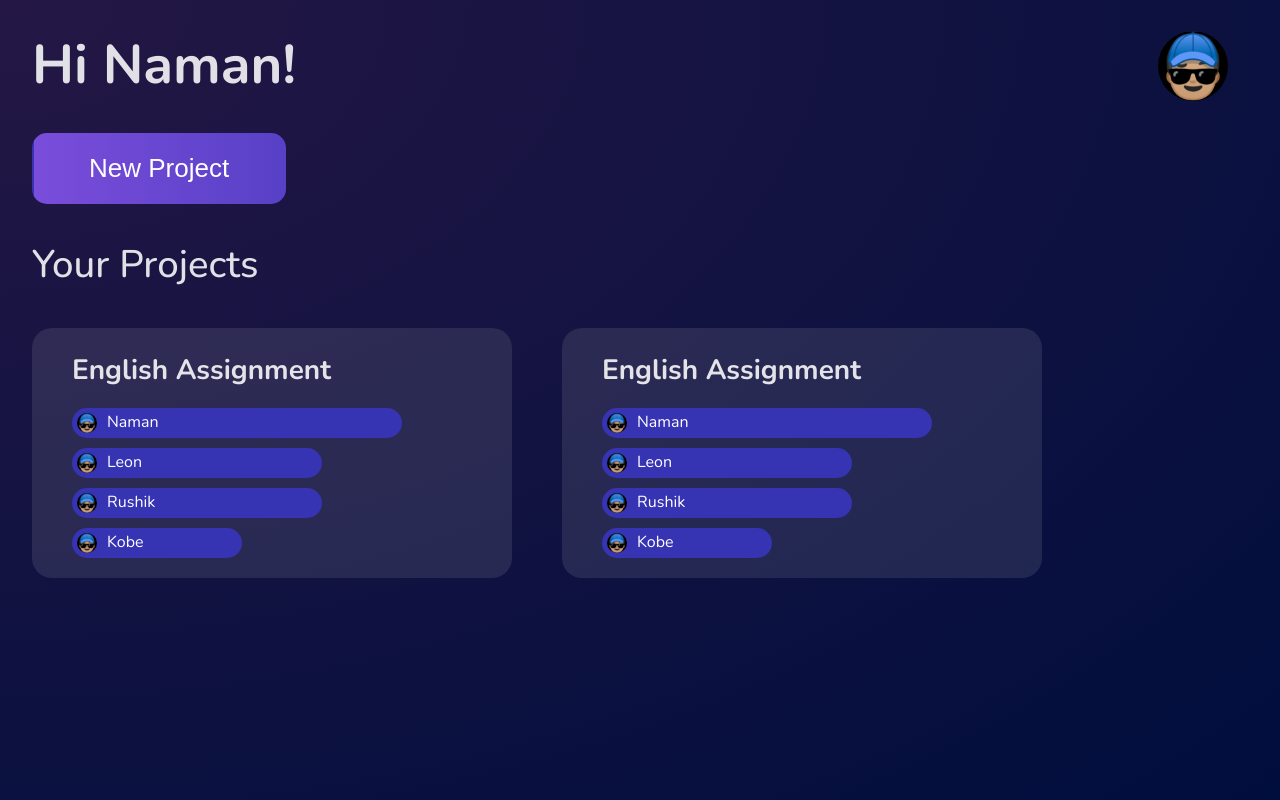
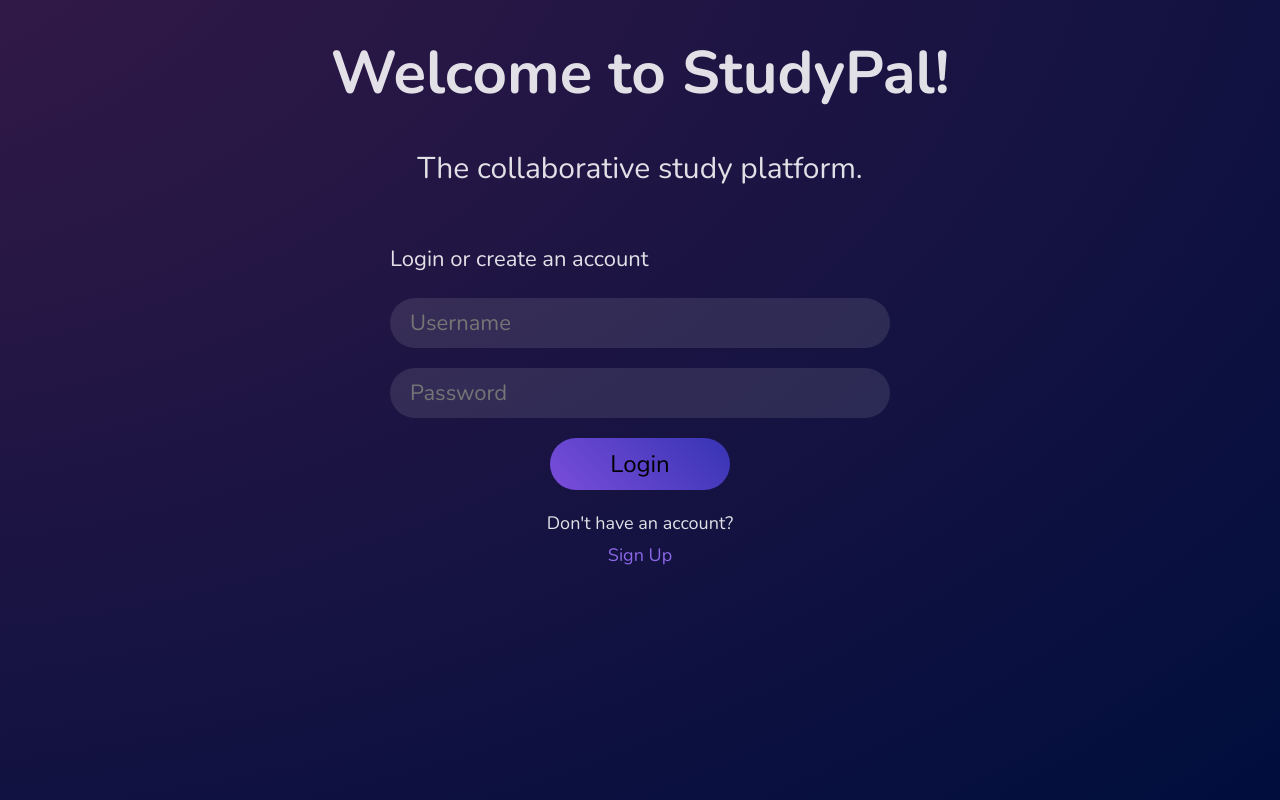
Before and after one commit to devsoc-unsw/trainee-24t-2, a React (Vite) app in the folder frontend/: page / in a window 1280 px wide. Built offline with nearby package versions, Linux system fonts and the light colour scheme.

Commit message:
Signup page

```diff
--- a/frontend/src/App.css
+++ b/frontend/src/App.css
@@ -1,15 +1,66 @@
 #root {
   max-width: 1280px;
   margin: 0 0;
-  padding: 0px 40px;
+  padding: 0px 0px;
   text-align: left;
+}
+
+ button, input {
+  font-family: "Nunito", sans-serif;
+ }
+
+.login-signup-container {
+  /* border: 2px solid white; */
+  justify-content: center;
+  align-items: center;
+  width: 500px;
+  font-size: 32px;
+  position: absolute;
+  left: 50%;
+  transform: translate(-50%, 0%);
+}
+
+.username-input {
+  display: block;
+  margin: 20px auto;
+  width: 460px;
+  height: 50px;
+  border-radius: 300px;
+  font-size: 22px;
+  border: none;
+  padding: 0px 20px;
+}
+
+.password-input {
+  display: block;
+  margin: 20px auto;
+  width: 460px;
+  height: 50px;
+  border-radius: 300px;
+  font-size: 22px;
+  padding: 0px 20px;
+}
+
+.login-button {
+  display: block;
+  margin: 20px auto;
+  padding: 10px 60px;
+  font-size: 24px;
+  background-image: linear-gradient(45deg, #7A4DDB 0%, #3634B3  100%);
+  border: none;
+  border-radius: 300px;
+}
+
+.login-subtext {
+  text-align: center;
+  font-size: 18px;
+  margin: 5px 0px;
 }
 
 .header {
   /* border: 2px solid white; */
   padding: 0;
   width: 95vw;
-  margin-right: -40px;
   display: flex;
   justify-content: center;
   position: relative;
@@ -35,7 +86,7 @@
 }
 
 #new-project-button {
-  background-image: linear-gradient(to right, #7A4DDB 0%, #3634B3  100%);
+  background-image: linear-gradient(45deg, #7A4DDB 0%, #3634B3  100%);
   font-size: 26px;
   padding: 18px 55px;
   text-align: center;
@@ -56,6 +107,7 @@
   right: 20px;
   display: block;
   margin-left: auto;
+  border: none;
   background-color: #00000000;
 }
 
@@ -151,7 +203,8 @@ input {
 }
 
 #create-project-container {
-  /* border: 2px solid white; */
+  /*border: 2px solid white; */
   width: 900px;
   margin: 0 auto;
+  justify-content: center;
 }
--- a/frontend/src/App.jsx
+++ b/frontend/src/App.jsx
@@ -30,7 +30,7 @@ function App() {
   };
 
   // State to manage the current screen
-  const [currentScreen, setCurrentScreen] = useState("dashboard");
+  const [currentScreen, setCurrentScreen] = useState("login");
 
   // State to manage the user
   const [userInfo, setUserInfo] = useState(user);
@@ -52,11 +52,28 @@ function App() {
     setCurrentScreen("dashboard");
   };
 
+  const viewProject = () => {
+    setCurrentScreen("viewProject");
+  };
+
+  const login = () => {
+    setUserInfo(user);
+    setCurrentScreen("dashboard");
+  }
+
+  const loginPage = () => {
+    setCurrentScreen("login")
+  };
+
+  const createAccount = () => {
+    setCurrentScreen("createAccount");
+  }
+
   function DashboardProgressBars ({project}) {
     let progressBars = project.members.map(member =>
       <div className="small-progress-bar-container">
         <div className="small-progress-bar" style={{width: `${(member.tasksCompleted / project.totalTasks) * 100}%`}}>
-            <img className="small-progress-img" src={user.profilePic}/>
+            <img className="small-progress-img" src={userInfo.profilePic}/>
             <span className="name">{member.name}</span>
         </div>
       </div>
@@ -65,21 +82,67 @@ function App() {
     return progressBars;
   };
 
+  let content;
+
+  // TODO: View Projects screen
+  let currentProject;
+  function DisplayProject ({project}) {
+    setCurrentScreen("viewProject")
+    currentProject = project;
+
+    return (
+      <>
+        <div className='header'>
+        <h1>{project.name}</h1>
+        <button className="close-button" onClick={closeScreen}>
+          x
+        </button>
+      </div>
+      </>
+    );
+  };
+
   // To render project cards
   // TODO: Add on click with paramaters/props to open the project screen
   let projectCards = projectsInfo.map(project =>
-    <div>
+    <div onClick={() => DisplayProject({ project })}>
       <h3>{project.name}</h3>
       <DashboardProgressBars project={project}/>
     </div>
   );
 
-  let content;
-
   if (currentScreen == "login") {
     content = (
       <>
-        <button onClick = {login}>Login</button>
+      <div className='header' style={{display: "block", textAlign:"center"}}>
+        <h1>Welcome to StudyPal!</h1>
+        <p>The collaborative study platform.</p>
+      </div>
+        <div className="login-signup-container">
+          <p style={{fontSize:"22px"}}>Login or create an account</p>
+          <input className='username-input' name="username" placeholder='Username'></input>
+          <input className='password-input' name="password" placeholder='Password'></input>
+          <button class='login-button' onClick = {login}>Login</button>
+          <p className='login-subtext'>Don't have an account?</p>
+          <a style={{color:"#8C67E8", margin:"auto", display:"block"}} className='login-subtext' onClick={createAccount}>Sign Up</a>
+        </div>
+      </>
+    );
+  } else if (currentScreen == "createAccount") {
+    content = (
+      <>
+        <div className='header'>
+          <h1>Create an Account</h1>
+          <button className="close-button" onClick={loginPage}>
+            x
+          </button>
+        </div>
+        <div className="login-signup-container">
+          <p style={{fontSize:"22px"}}>Create an Account</p>
+          <input className='username-input' name="username" placeholder='Username'></input>
+          <input className='password-input' name="password" placeholder='Password'></input>
+          <button class='login-button' onClick = {login}>Create Account</button>
+        </div>
       </>
     );
   } else if (currentScreen == "dashboard") {
@@ -87,8 +150,8 @@ function App() {
       <div id="dashboard">
 
         <div className="header" style={{justifyContent: "space-between"}}>
-          <h1>Hi {user.name}!</h1>
-          <img src={user.profilePic} id="dashboard-profile-icon" onClick={editProfile} />
+          <h1>Hi {userInfo.name}!</h1>
+          <img src={userInfo.profilePic} id="dashboard-profile-icon" onClick={editProfile} />
         </div>
 
         <button id="new-project-button" onClick={createProject}>
@@ -116,10 +179,10 @@ function App() {
           <br/>
           <label>Members:</label>
           <br/>
-          <button>Share link</button>
-          <button>Add known members</button>
+          <button>Search Members</button>
           <br/>
           <label>Milestones:</label>
+          <br/>
         </div>
       </>
     );
@@ -134,13 +197,27 @@ function App() {
       </div>
 
         <div id="profile-page-container">
-          <img src={user.profilePic} id="large-profile-icon" onClick={editProfile} />
+          <img src={userInfo.profilePic} id="large-profile-icon" onClick={editProfile} />
           <br/>
-          <label id="large-name">{user.name}</label>
+          <label id="large-name">{userInfo.name}</label>
           <br/>
           <button id="delete-profile-button">Delete Profile</button>
         </div>
       </>
+    );
+  } else if (currentScreen == "viewProject") {
+    content = (
+      <>
+
+      </>
+      // <displayProject project={currentProject}/>
+      // <>
+      //   <div className='project-ribbon'></div>
+      //   <div className='graph-milestone-labels'>
+
+      //   </div>
+      //   {/* Function for individual progress bars */}
+      // </>
     );
   }
 
--- a/frontend/src/index.css
+++ b/frontend/src/index.css
@@ -5,7 +5,7 @@
 
   color-scheme: light dark;
   color: rgba(255, 255, 255, 0.87);
-  background-image: radial-gradient(farthest-corner at 0% 0%, #241745, #000E3D);
+  background-image: radial-gradient(farthest-corner at -20% -20%, #3B1B49, #000E3D);
 
   font-synthesis: none;
   text-rendering: optimizeLegibility;
@@ -16,17 +16,19 @@
 body {
   margin: 0;
   display: flex;
+  justify-content: center;
+  font-size: 30px;
   min-width: 320px;
   min-height: 100vh;
 }
 
 h1 {
-  font-size: 3.4em;
+  font-size: 60px;
   line-height: 1.1;
 }
 
 h2 {
-  font-size: 2.4em;
+  font-size: 36px;
   line-height: 1.1;
   font-weight: 500;
 }
```
Also changed, not shown: 1 other file (tests, documents, lock files or other folders).
